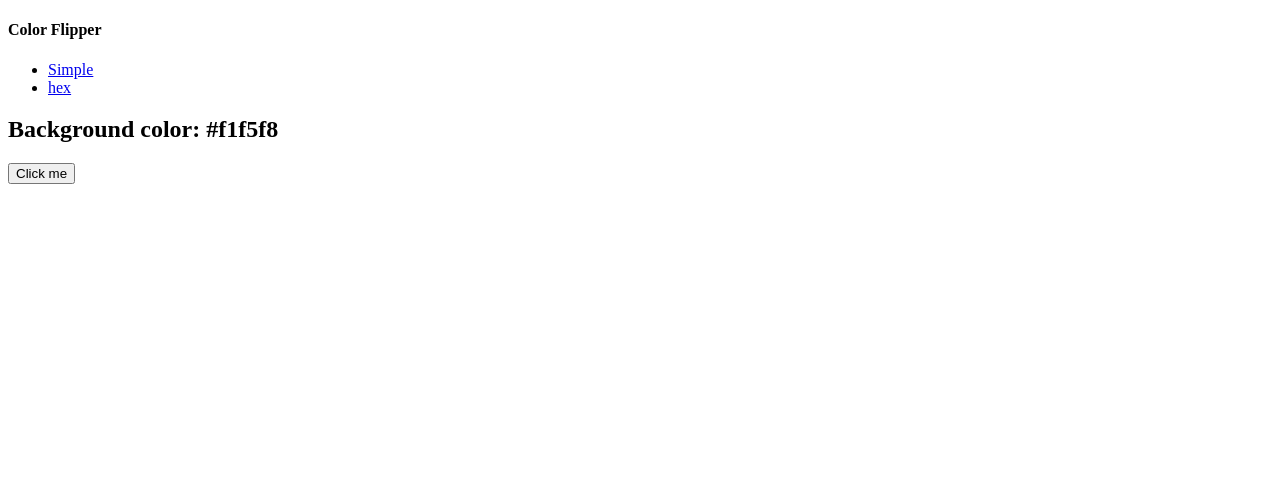
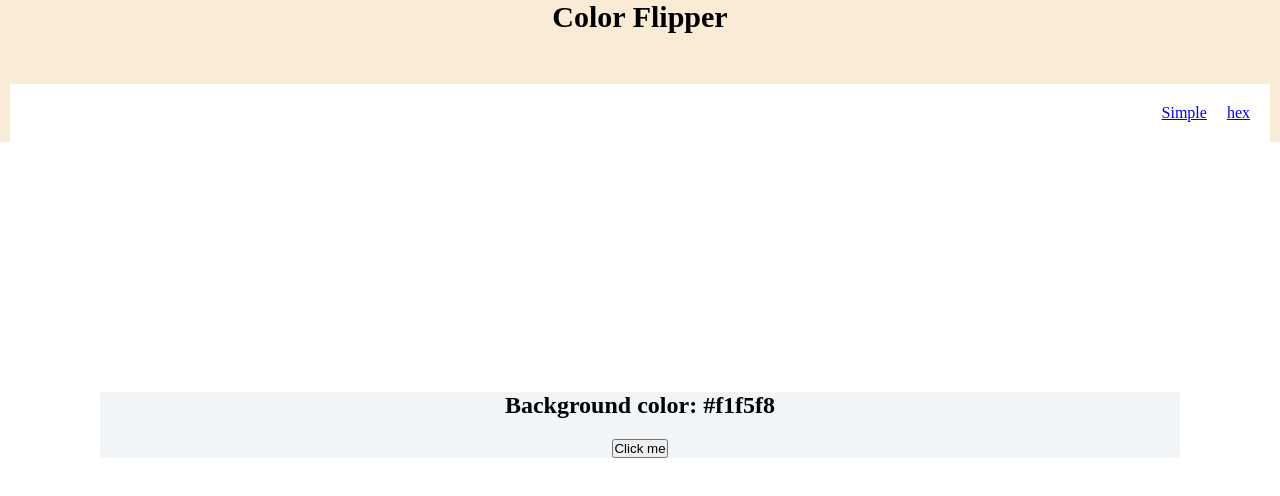
Before and after one commit to YuriMayk/JSPROJECTSWEB, a plain HTML site: page Projeto 01/hex.html in a window 1280 px wide. Drawn offline with Linux system fonts and the light colour scheme.

Commit message:
Worked at CSS file and changed styles.

```diff
--- a/Projeto 01/hex.html
+++ b/Projeto 01/hex.html
@@ -5,7 +5,7 @@
     <meta charset="UTF-8">
     <meta http-equiv="X-UA-Compatible" content="IE=edge">
     <meta name="viewport" content="width=device-width, initial-scale=1.0">
-    <title>Color Flipper || Simple</title>
+    <title>Color Flipper || Hex</title>
     <link rel="stylesheet" href="./styles.css">
 </head>
 
--- a/Projeto 01/styles.css
+++ b/Projeto 01/styles.css
@@ -0,0 +1,53 @@
+* {
+    box-sizing: content-box;
+    margin: 0;
+    padding: 0;
+}
+
+
+h4{
+    font-size: 30px;
+    text-align: center;
+    margin-bottom: 50px;
+}
+
+.nav-center {
+    background-color: antiquewhite;
+    display:block;
+}
+
+.nav-links {
+    display: flex;
+    justify-content: flex-end;
+    margin: 10px;
+    padding: 10px;
+    text-decoration: none;
+    list-style: none;
+    border: 21px;
+
+}
+
+ul{
+    background-color: white;
+
+}
+
+.container {
+    background-color: #f1f5f8;
+    margin: 250px 100px 250px 100px;
+    text-align: center;
+
+}
+
+h2 {
+    margin-top: 20px;
+}
+
+.btn {
+    margin-top: 20px;
+}
+
+li {
+    margin: 10px;
+
+}
```
Also changed, not shown: Projeto 01/app.js (line endings or trailing spaces).
